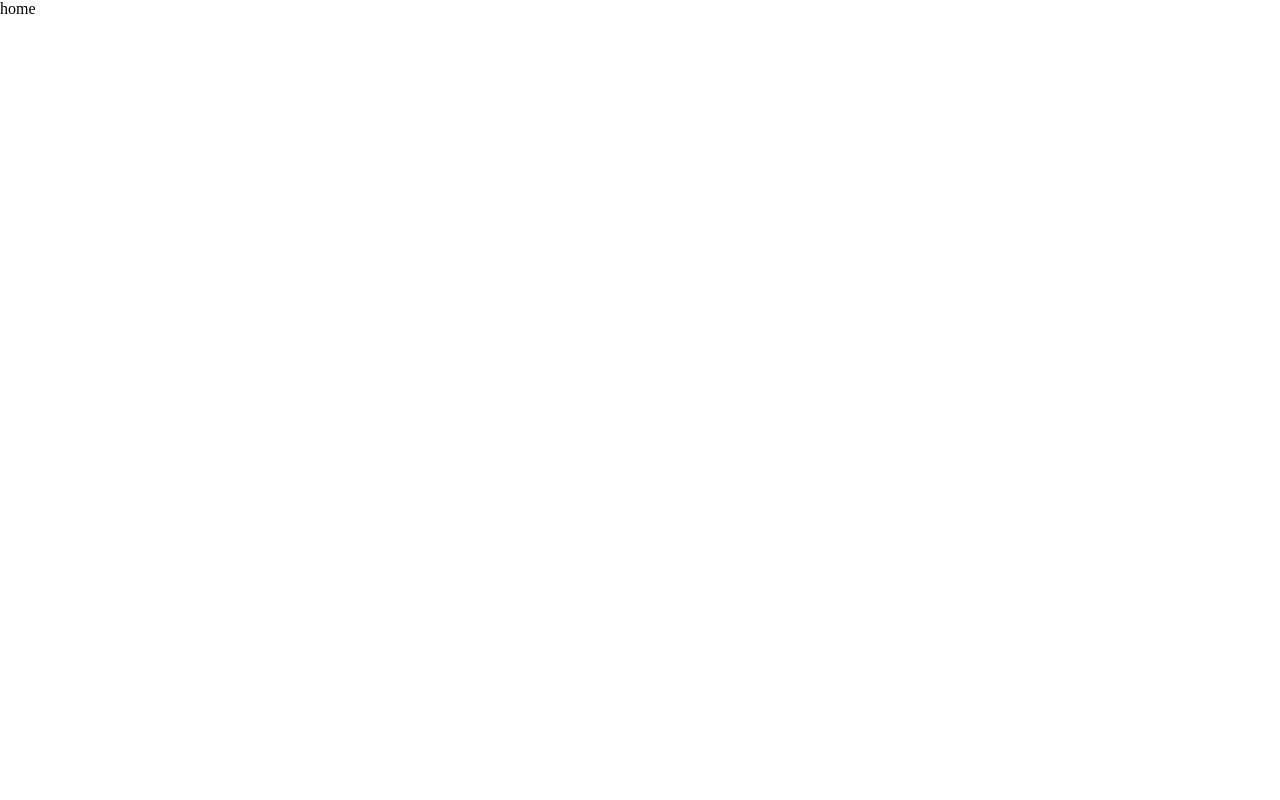
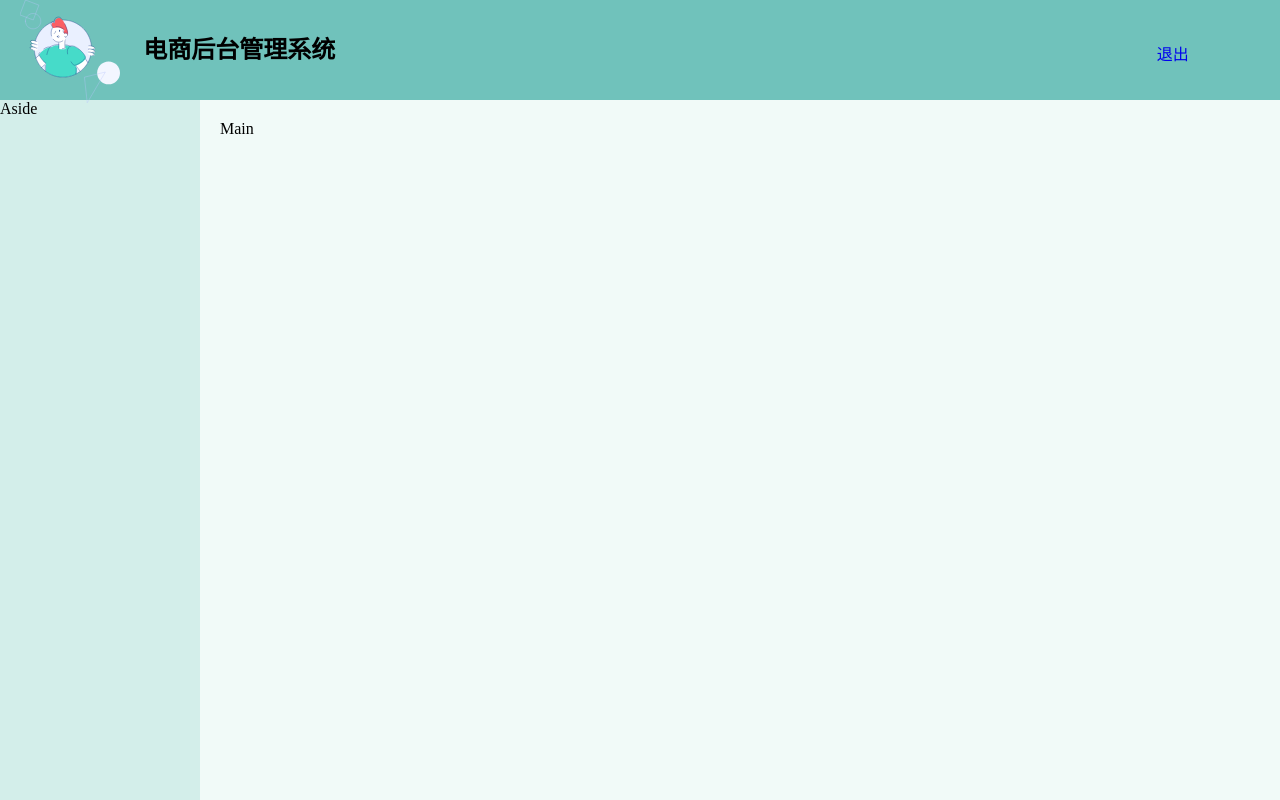
Before and after one commit to Caishuxiu/shop, a Vue app: page / in a window 1280 px wide. Built offline with nearby package versions, Linux system fonts and the light colour scheme.

Commit message:
头部样式

```diff
--- a/src/components/home/home.vue
+++ b/src/components/home/home.vue
@@ -1,5 +1,25 @@
 <template>
-<div>home</div>
+  <el-container class="container">
+    <el-header class="header">
+      <el-row>
+        <el-col :span="2">
+          <div class="header-logo">
+            <img src="../../assets/logo.svg" alt="">
+          </div>
+        </el-col>
+        <el-col :span="20" >
+          <h2 class="middle">电商后台管理系统</h2>
+        </el-col>
+        <el-col :span="2">
+          <a href="#" class="loginOut">退出</a>
+        </el-col>
+      </el-row>
+    </el-header>
+    <el-container>
+      <el-aside class="aside" width="200px">Aside</el-aside>
+      <el-main class="main">Main</el-main>
+    </el-container>
+  </el-container>
 </template>
 
 <script>
@@ -9,5 +29,33 @@ export default {
 </script>
 
 <style scoped>
+.container {
+  height: 100%;
+}
+.header {
+  background-color: #70C2BB;
+  height: 100px !important;
+}
+.aside {
+  background-color: #d3eeea;
+}
+.main {
+  background-color: #f1faf8;
+}
+/* 头部样式 */
+.header-logo {
+  width: 100px;
+  height: 100px;
+}
+.middle {
+  /*vertical-align: center;*/
+  padding-bottom: 0;
+  padding-top: 10px;
+  padding-left: 20px;
+}
+.loginOut {
+  text-decoration: none;
+  line-height: 110px;
+}
 
 </style>
--- a/src/components/login/login.vue
+++ b/src/components/login/login.vue
@@ -47,6 +47,7 @@ export default {
         // 2. 不成功
         // 提示消息
         if (status === 200) {
+          localStorage.setItem('token', data.token)
           this.$router.push({name: 'home'})
           this.$message.success(msg)
         } else {
```
Also changed, not shown: src/assets/logo.png (added), src/assets/logo.svg (added).
